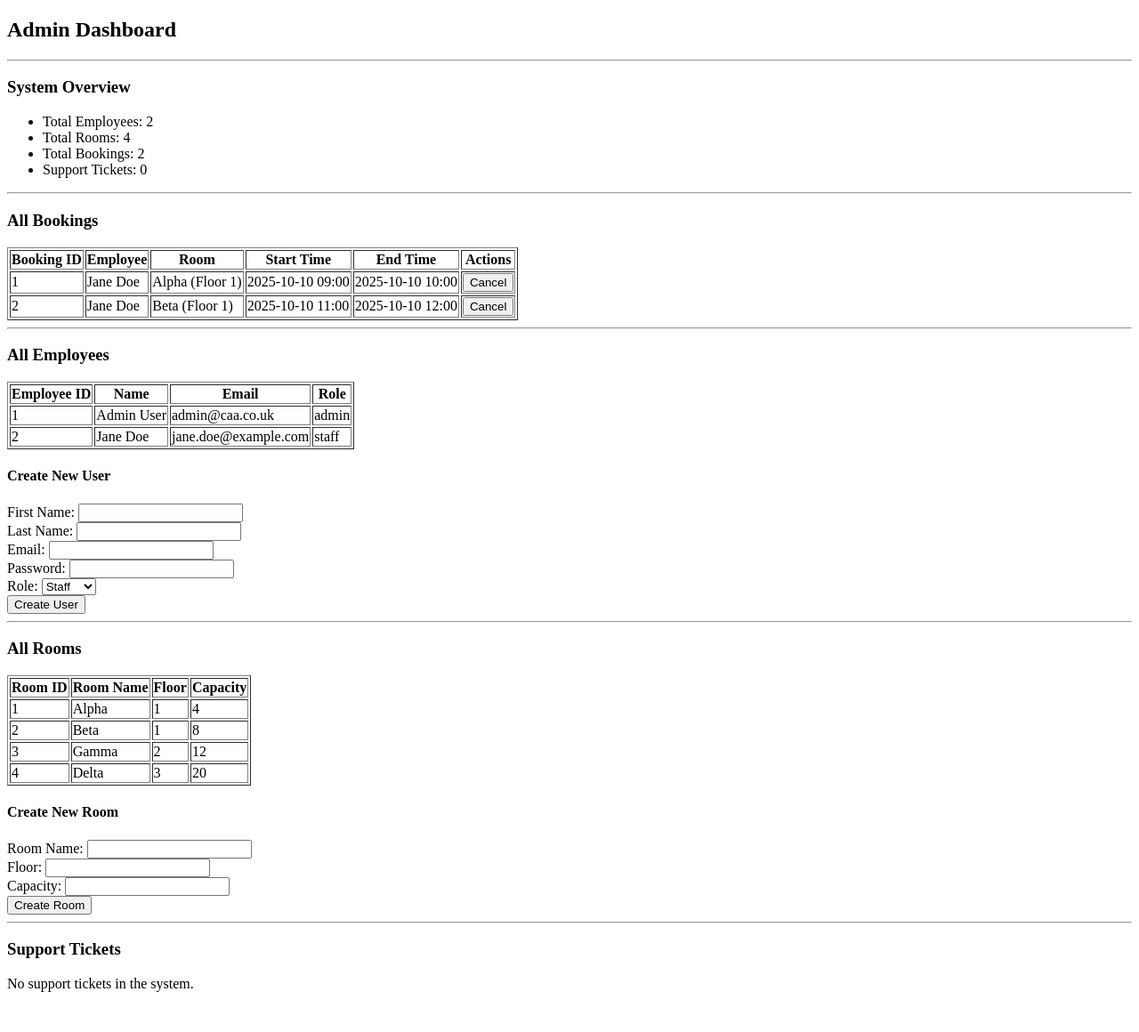
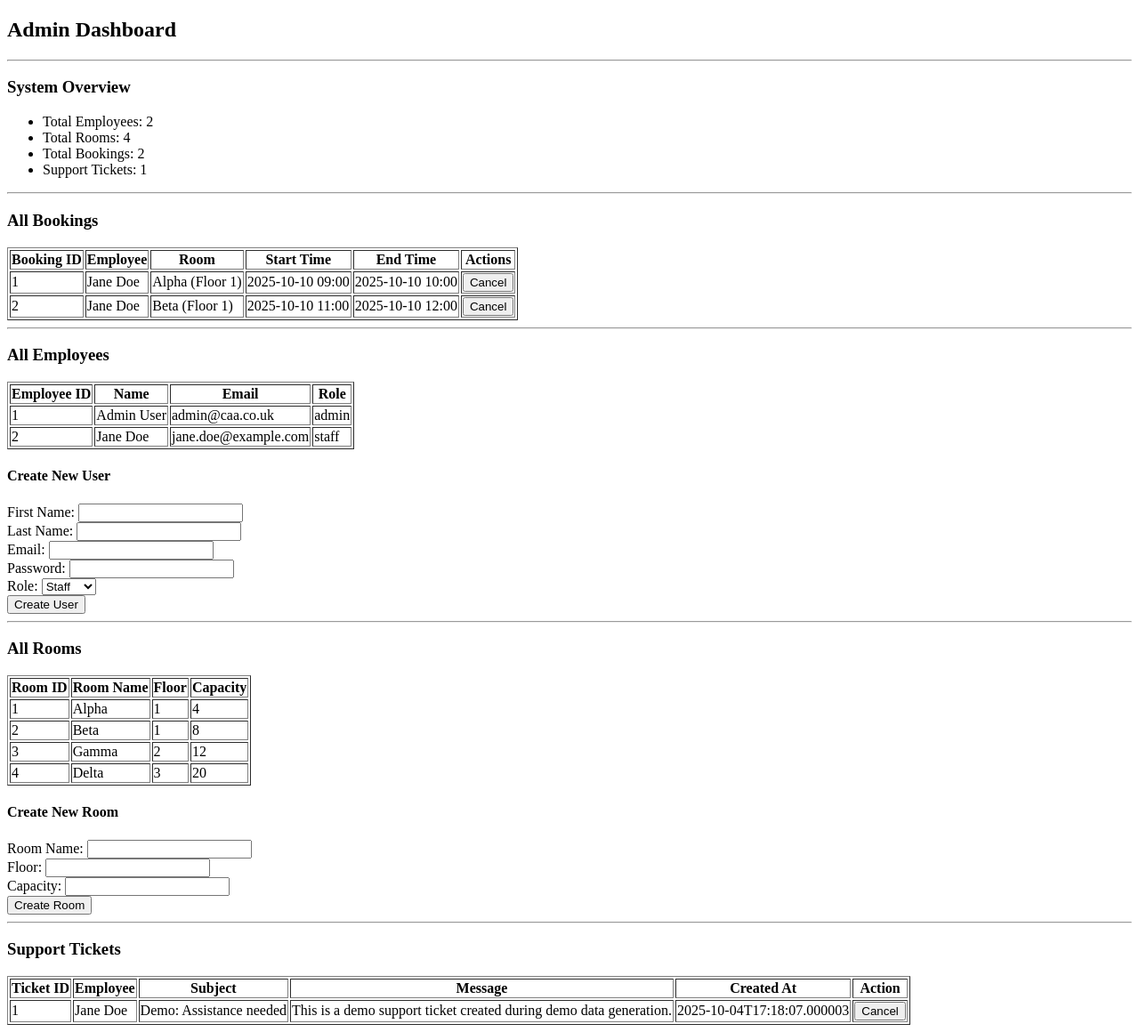
Before and after one commit to Karelak/meeting-room-manager, a Flask app: page /admin/dashboard in a window 1280 px wide. Shown: the part 98-1258 px from the top of the page at 89% size. Before the commit the page ends 1213 px from the top, so only its background shows below. Run offline with Flask 3, Linux system fonts and the light colour scheme; the visitor is signed in with stand-in values (Sample User, id 1).

Commit message:
Add support ticket deletion functionality and update admin dashboard to include delete action

```diff
--- a/app.py
+++ b/app.py
@@ -172,6 +172,23 @@ def cancel_booking(booking_id):
 
     return redirect(url_for("bookings"))
 
+@app.route("/support/<int:ticket_id>/delete", methods=["POST"])
+def delete_ticket(ticket_id):
+    if not is_logged_in() or session.get("role") != "admin":
+        flash("Access denied", "error")
+        return redirect(url_for("dashboard"))
+    user = get_current_user()
+    ticket = SupportTicket.query.get_or_404(ticket_id)
+    if user.role != "admin":
+        flash("You cannot delete tickets","error")
+        return redirect(url_for("dashboard"))
+
+    db.session.delete(ticket)
+    db.session.commit()
+
+    flash("Ticket deleted successfully", "success")
+    return redirect(url_for("admin_dashboard"))
+
 
 @app.route("/support", methods=["GET", "POST"])
 def support():
@@ -237,7 +254,6 @@ def admin_create_user():
     role = request.form.get("role")
 
     if fname and lname and email and password and role:
-        # Check if email already exists
         existing = Employee.query.filter_by(email=email).first()
         if existing:
             flash("Email already exists", "error")
@@ -330,6 +346,41 @@ def generate_demo_data():
             )
             db.session.add_all([booking1, booking2])
 
+        # Ensure at least one admin exists (create a lightweight admin profile if missing)
+        admin = Admin.query.first()
+        if not admin:
+            # Try to reuse an existing admin employee if present, otherwise create one
+            admin_employee = Employee.query.filter_by(email="admin@caa.co.uk").first()
+            if not admin_employee:
+                admin_employee = Employee(
+                    fname="Admin",
+                    lname="User",
+                    email="admin@caa.co.uk",
+                    password="admin123",
+                    role="admin",
+                )
+                db.session.add(admin_employee)
+                db.session.flush()
+
+            admin = Admin(
+                employeeid=admin_employee.employeeid,
+                fname=admin_employee.fname,
+                lname=admin_employee.lname,
+                email=admin_employee.email,
+            )
+            db.session.add(admin)
+            db.session.flush()
+
+        # Add a demo support ticket for the demo staff user if they have none
+        if SupportTicket.query.filter_by(employeeid=employee.employeeid).count() == 0:
+            ticket = SupportTicket(
+                employeeid=employee.employeeid,
+                adminid=admin.adminid,
+                subject="Demo: Assistance needed",
+                message="This is a demo support ticket created during demo data generation.",
+            )
+            db.session.add(ticket)
+
         db.session.commit()
         print("Demo data generated.")
 
--- a/templates/dashboard/admin.html
+++ b/templates/dashboard/admin.html
@@ -175,6 +175,7 @@ Booking System{% endblock %} {% block content %}
       <th>Subject</th>
       <th>Message</th>
       <th>Created At</th>
+      <th>Action</th>
     </tr>
   </thead>
   <tbody>
@@ -185,6 +186,20 @@ Booking System{% endblock %} {% block content %}
       <td>{{ ticket.subject }}</td>
       <td>{{ ticket.message }}</td>
       <td>{{ ticket.created_at }}</td>
+      <td>
+        <form
+          method="POST"
+          action="{{ url_for('delete_ticket', ticket_id=ticket.ticketid) }}"
+          style="display: inline"
+        >
+          <button
+            type="submit"
+            onclick="return confirm('Are you sure you want to delete this ticket?')"
+          >
+            Cancel
+          </button>
+        </form>
+      </td>
     </tr>
     {% endfor %}
   </tbody>
```
